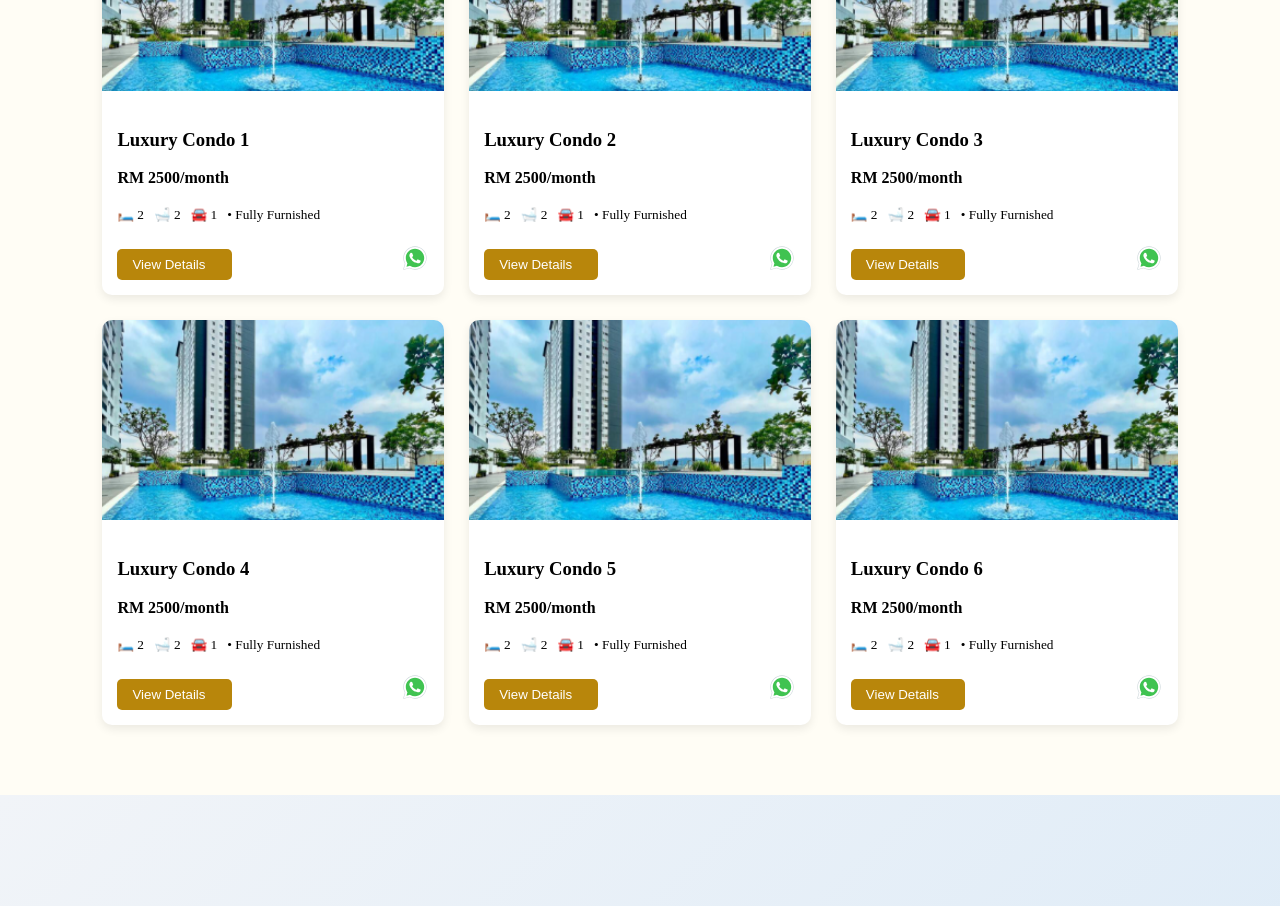
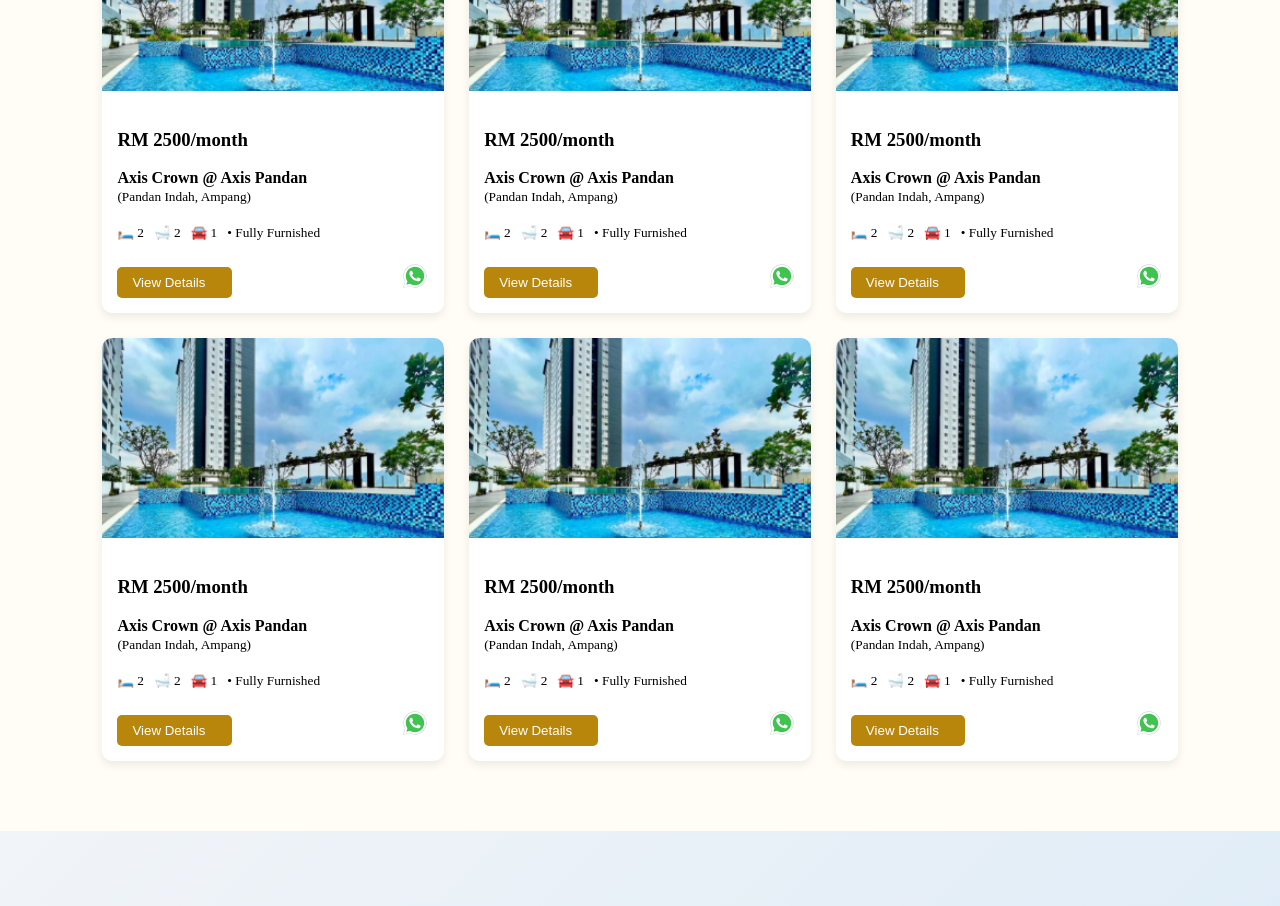
Before and after one commit to RSBusinessTech/vyenpropertyadvisor-ui, an Angular app: page /rent in a window 1280 px wide. Shown: the part 1000-1906 px from the top of the page. Built offline with nearby package versions, Linux system fonts and the light colour scheme.

Commit message:
Changing price

```diff
--- a/src/app/features/rent/components/rent/rent.component.html
+++ b/src/app/features/rent/components/rent/rent.component.html
@@ -33,9 +33,11 @@
       <!-- <img src="assets/images/property{{item}}.png" alt="Property {{item}}" /> -->
       <img src="assets/images/property1.png" loading="lazy" alt="Property {{item}}" />
       <div class="rent-card-info">
-        <h3>Luxury Condo {{item}}</h3>
+
+        <h3>RM 2500/month</h3>
         <p>
-          <B>RM 2500/month</B><br> <br>
+          <B>Axis Crown @ Axis Pandan</B><br>
+          <small>(Pandan Indah, Ampang)</small><br><br>
           <small>🛏️ 2 &nbsp;&nbsp;</small>
           <small>🛁 2 &nbsp;&nbsp;</small>
           <small>🚘 1 &nbsp;&nbsp;</small>
```
